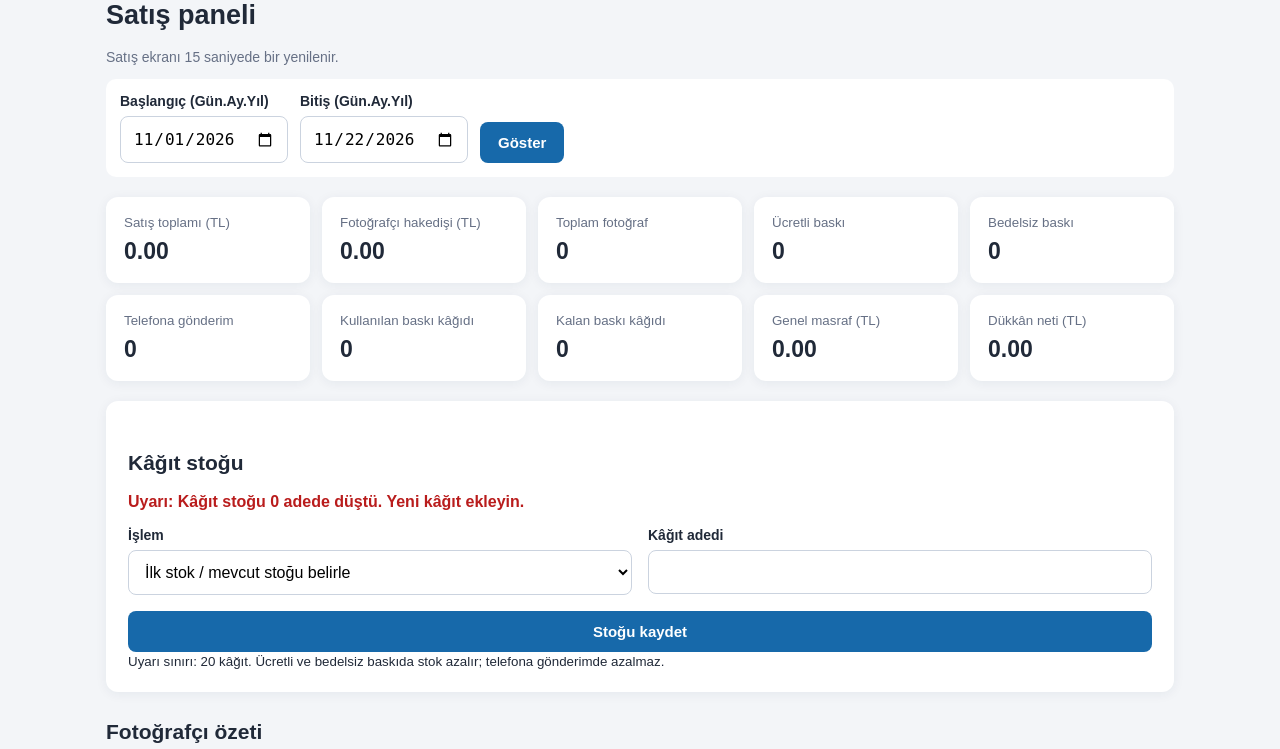
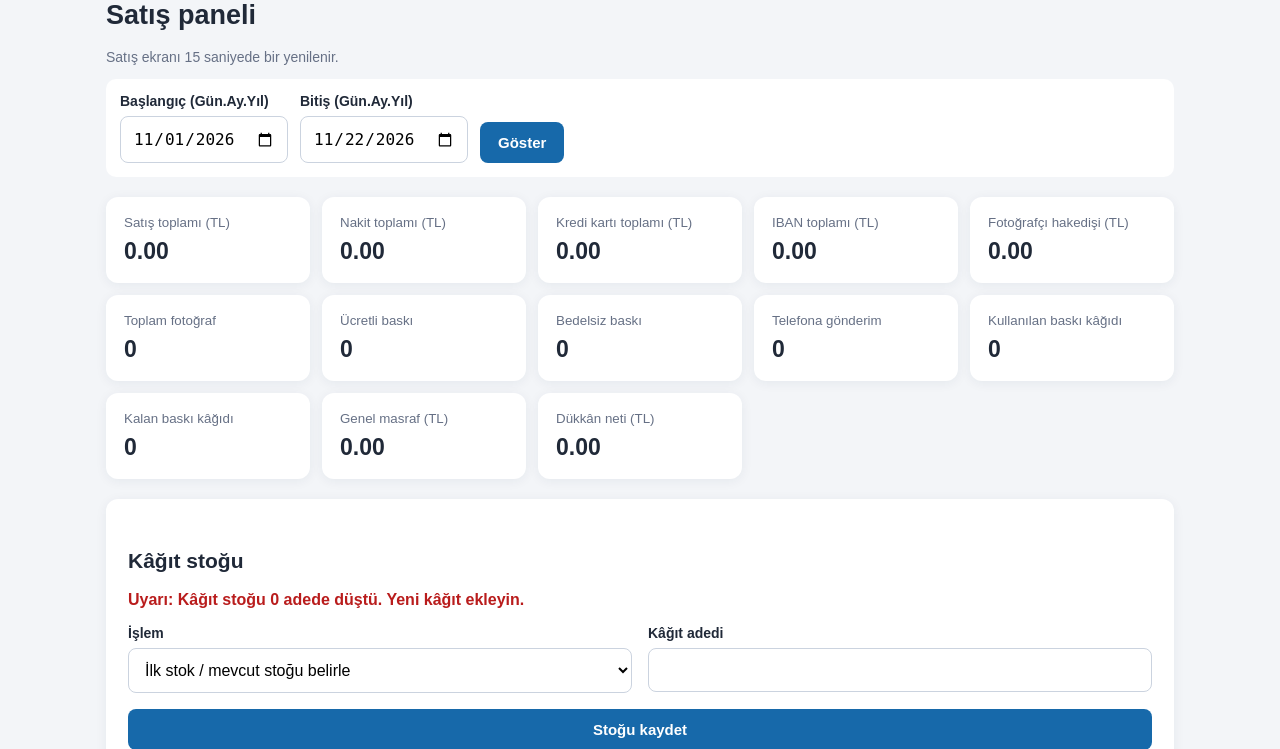
Before and after one commit to yusufaltinay16-pixel/fotografci-satis-sistemi, a Flask app: page /dashboard in a window 1280 px wide. Shown: the part 121-870 px from the top of the page. Run offline with Flask 3, Linux system fonts and the light colour scheme; the visitor is signed in with stand-in values (Sample User, id 1); data comes from the database, SQL or seed files in the repository; data that the repository does not hold is empty; some libraries are stand-ins or nearby versions.

Commit message:
Ana panele nakit kredi kartı ve IBAN toplamlarını ekle

```diff
--- a/templates/dashboard.html
+++ b/templates/dashboard.html
@@ -1,4 +1,4 @@
 {% extends "base.html" %}{% block content %}<meta http-equiv="refresh" content="15"><h1>Satış paneli</h1><p class="muted">Satış ekranı 15 saniyede bir yenilenir.</p><form class="filters" method="get"><label>Başlangıç (Gün.Ay.Yıl)<input type="date" name="start" value="{{start}}"></label><label>Bitiş (Gün.Ay.Yıl)<input type="date" name="end" value="{{end}}"></label><button>Göster</button></form>
-<div class="cards"><div class="card"><small>Satış toplamı (TL)</small><strong>{{"%.2f"|format(totals.sales)}}</strong></div><div class="card"><small>Fotoğrafçı hakedişi (TL)</small><strong>{{"%.2f"|format(totals.commission)}}</strong></div><div class="card"><small>Toplam fotoğraf</small><strong>{{totals.qty}}</strong></div><div class="card"><small>Ücretli baskı</small><strong>{{totals.paid_print_qty}}</strong></div><div class="card"><small>Bedelsiz baskı</small><strong>{{totals.free_print_qty}}</strong></div><div class="card"><small>Telefona gönderim</small><strong>{{totals.phone_qty}}</strong></div><div class="card"><small>Kullanılan baskı kâğıdı</small><strong>{{totals.paper_count}}</strong></div>{% if me['role']=='admin' %}<div class="card"><small>Kalan baskı kâğıdı</small><strong>{{paper_inventory.current_stock}}</strong></div><div class="card"><small>Genel masraf (TL)</small><strong>{{"%.2f"|format(expenses)}}</strong></div><div class="card"><small>Dükkân neti (TL)</small><strong>{{"%.2f"|format(totals.sales-totals.commission-expenses)}}</strong></div>{% endif %}</div>
+<div class="cards"><div class="card"><small>Satış toplamı (TL)</small><strong>{{"%.2f"|format(totals.sales)}}</strong></div><div class="card"><small>Nakit toplamı (TL)</small><strong>{{"%.2f"|format(totals.cash_total)}}</strong></div><div class="card"><small>Kredi kartı toplamı (TL)</small><strong>{{"%.2f"|format(totals.card_total)}}</strong></div><div class="card"><small>IBAN toplamı (TL)</small><strong>{{"%.2f"|format(totals.iban_total)}}</strong></div><div class="card"><small>Fotoğrafçı hakedişi (TL)</small><strong>{{"%.2f"|format(totals.commission)}}</strong></div><div class="card"><small>Toplam fotoğraf</small><strong>{{totals.qty}}</strong></div><div class="card"><small>Ücretli baskı</small><strong>{{totals.paid_print_qty}}</strong></div><div class="card"><small>Bedelsiz baskı</small><strong>{{totals.free_print_qty}}</strong></div><div class="card"><small>Telefona gönderim</small><strong>{{totals.phone_qty}}</strong></div><div class="card"><small>Kullanılan baskı kâğıdı</small><strong>{{totals.paper_count}}</strong></div>{% if me['role']=='admin' %}<div class="card"><small>Kalan baskı kâğıdı</small><strong>{{paper_inventory.current_stock}}</strong></div><div class="card"><small>Genel masraf (TL)</small><strong>{{"%.2f"|format(expenses)}}</strong></div><div class="card"><small>Dükkân neti (TL)</small><strong>{{"%.2f"|format(totals.sales-totals.commission-expenses)}}</strong></div>{% endif %}</div>
 {% if me['role']=='admin' %}<section class="panel"><h2>Kâğıt stoğu</h2>{% if paper_inventory.current_stock <= paper_inventory.low_stock_threshold %}<p style="color:#b91c1c;font-weight:bold">Uyarı: Kâğıt stoğu {{paper_inventory.current_stock}} adede düştü. Yeni kâğıt ekleyin.</p>{% endif %}<form method="post" action="{{url_for('paper_stock')}}" class="formgrid"><label>İşlem<select name="action"><option value="set">İlk stok / mevcut stoğu belirle</option><option value="add">Yeni kâğıt ekle</option></select></label><label>Kâğıt adedi<input type="number" name="quantity" min="0" step="1" required></label><button class="wide">Stoğu kaydet</button></form><small>Uyarı sınırı: 20 kâğıt. Ücretli ve bedelsiz baskıda stok azalır; telefona gönderimde azalmaz.</small></section><h2>Fotoğrafçı özeti</h2><div class="tablewrap"><table><tr><th>Fotoğrafçı</th><th>Satış</th><th>Yüzde</th><th>Hakediş</th></tr>{% for s in seller_rows %}<tr><td>{{s.full_name}}</td><td>{{"%.2f"|format(s.sales)}} TL</td><td>{{s.commission}}%</td><td>{{"%.2f"|format(s.earned)}} TL</td></tr>{% endfor %}</table></div>{% endif %}
 {% if me['role']=='admin' %}<p><a href="{{url_for('sale_changes')}}">Tüm satış değişiklik geçmişi</a></p>{% endif %}<h2>Satış hareketleri</h2><div class="tablewrap"><table><tr><th>Satış tarihi ve saati</th>{% if me['role']=='admin' %}<th>Fotoğrafçı</th>{% endif %}<th>Adet</th><th>Teslim şekli</th><th>Kâğıt</th><th>Satış</th><th>TL karşılığı</th><th>Ödeme</th><th>Hakediş</th><th>İşlem</th></tr>{% for s in sales %}<tr><td>{% if s.created_at %}{{s.created_at[8:10]}}.{{s.created_at[5:7]}}.{{s.created_at[0:4]}} {{s.created_at[11:19]}}{% else %}{{s.sale_date[8:10]}}.{{s.sale_date[5:7]}}.{{s.sale_date[0:4]}} (eski kayıt){% endif %}</td>{% if me['role']=='admin' %}<td>{{s.full_name}}</td>{% endif %}<td>{{s.quantity}}</td><td>{{s.delivery_type}}</td><td>{{s.paper_count}}</td><td>{{s.amount}} {{s.currency}}</td><td>{{"%.2f"|format(s.total_tl)}} TL</td><td>{{s.payment_type}}</td><td>{{"%.2f"|format(s.commission_tl)}} TL</td><td><a href="{{url_for('edit_sale',sale_id=s.id)}}">Düzenle</a> · <a href="{{url_for('sale_history',sale_id=s.id)}}">Geçmiş</a><form method="post" action="{{url_for('delete_sale',sale_id=s.id)}}" onsubmit="return confirm('Bu satışı silmek istediğinize emin misiniz?');" style="display:inline"><button type="submit">Sil</button></form></td></tr>{% else %}<tr><td colspan="10">Bu tarih aralığında satış yok.</td></tr>{% endfor %}</table></div>{% endblock %}
```
